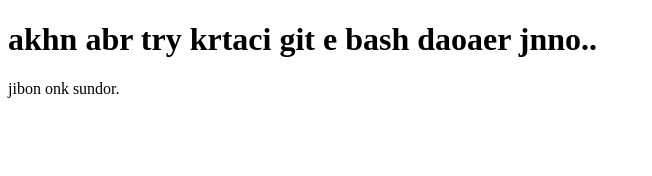
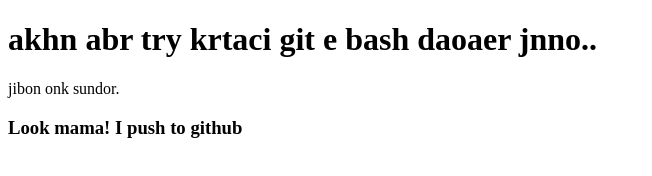
Before and after one commit to amatulmoula/my-thired--website, a plain HTML site: page index.html in a window 1280 px wide. Shown: the whole page, without its empty margins (0-652 px from the left). Drawn offline with Linux system fonts and the light colour scheme.

Commit message:
leraned github

```diff
--- a/index.html
+++ b/index.html
@@ -8,5 +8,6 @@
 <body>
     <h1>akhn abr try krtaci git e bash daoaer jnno..</h1>
     <p>jibon onk sundor.</p>
+    <h3>Look mama! I push to github</h3>
 </body>
 </html>
```
